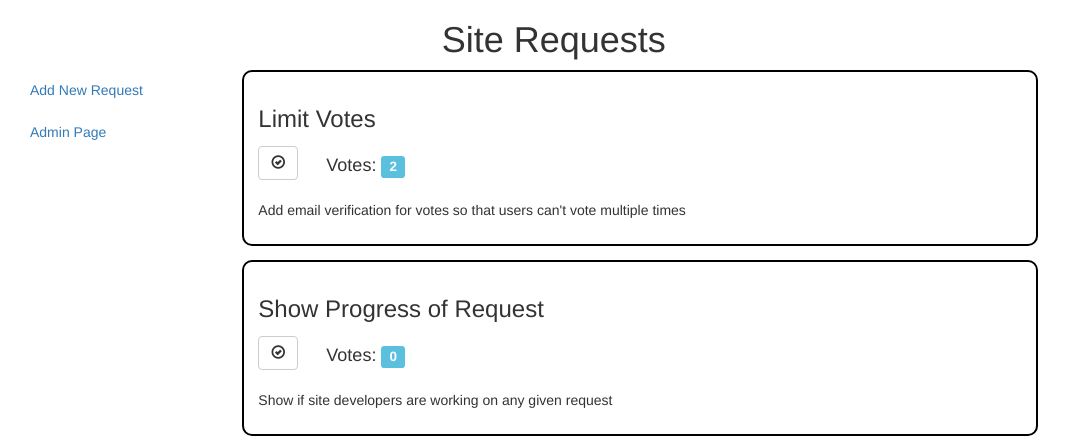
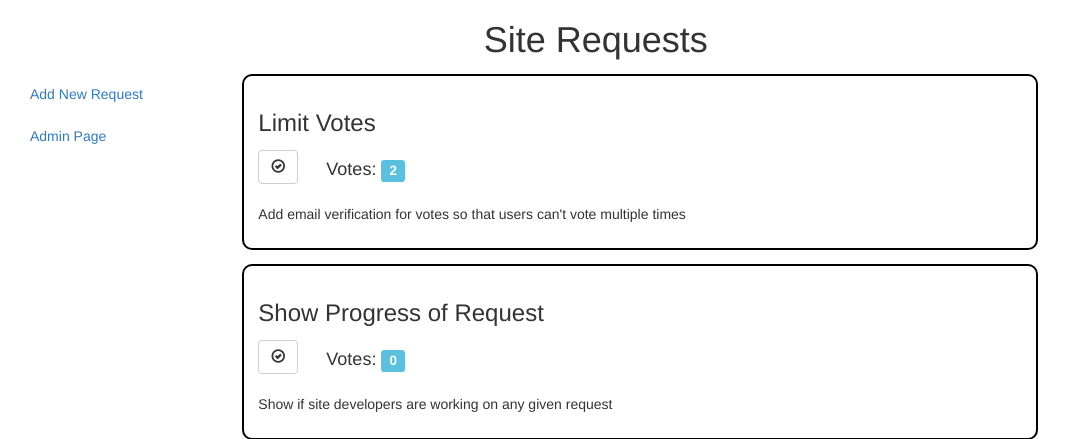
Before and after one commit to AdamPLeBlanc/site_request_project, a Django app: page /requests/ in a window 1280 px wide; the page is wider, and only the part inside the window is pictured. Shown: the top 439 px of that part, without its empty margins (0-1071 px from the left). Run offline with Django 3.2, Linux system fonts and the light colour scheme; data comes from the database, SQL or seed files in the repository; both versions use the stored data as it was after the commit; some libraries are stand-ins or nearby versions.

Commit message:
centered header

```diff
--- a/site_request_app/static/site_request_app/css/style1.css
+++ b/site_request_app/static/site_request_app/css/style1.css
@@ -9,6 +9,15 @@
 
 .request:first-child{
     margin-top: 0;
+}
+
+.scrollable{
+    overflow-y:auto;
+}
+
+header{
+    width:25%;
+    margin:0 auto 1em auto;
 }
 
 ul.span{
--- a/site_request_app/templates/site_request_app/base_index.html
+++ b/site_request_app/templates/site_request_app/base_index.html
@@ -2,8 +2,8 @@
 {% block content %}
         <div class="container-fluid">
           <div class="row">
-            <div class="col-xs-12 col-xs-offset-4">
-                <h1 class="entry-header">Site Requests</h1>
+            <div class="col-xs-12">
+                <header><h1 class="entry-header">Site Requests</h1></header>
             </div>
           </div>
           <div class="row">
```
Also changed, not shown: site_request_project/db.sqlite3.
